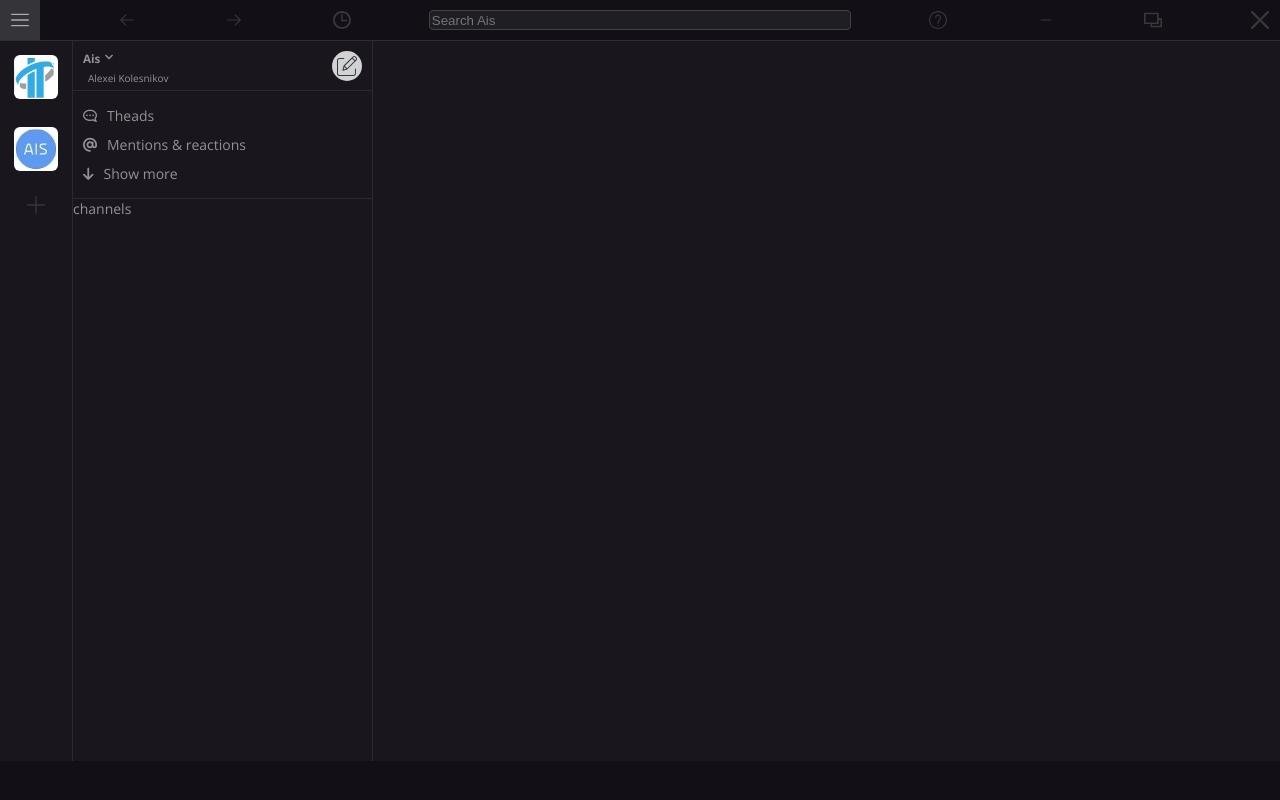
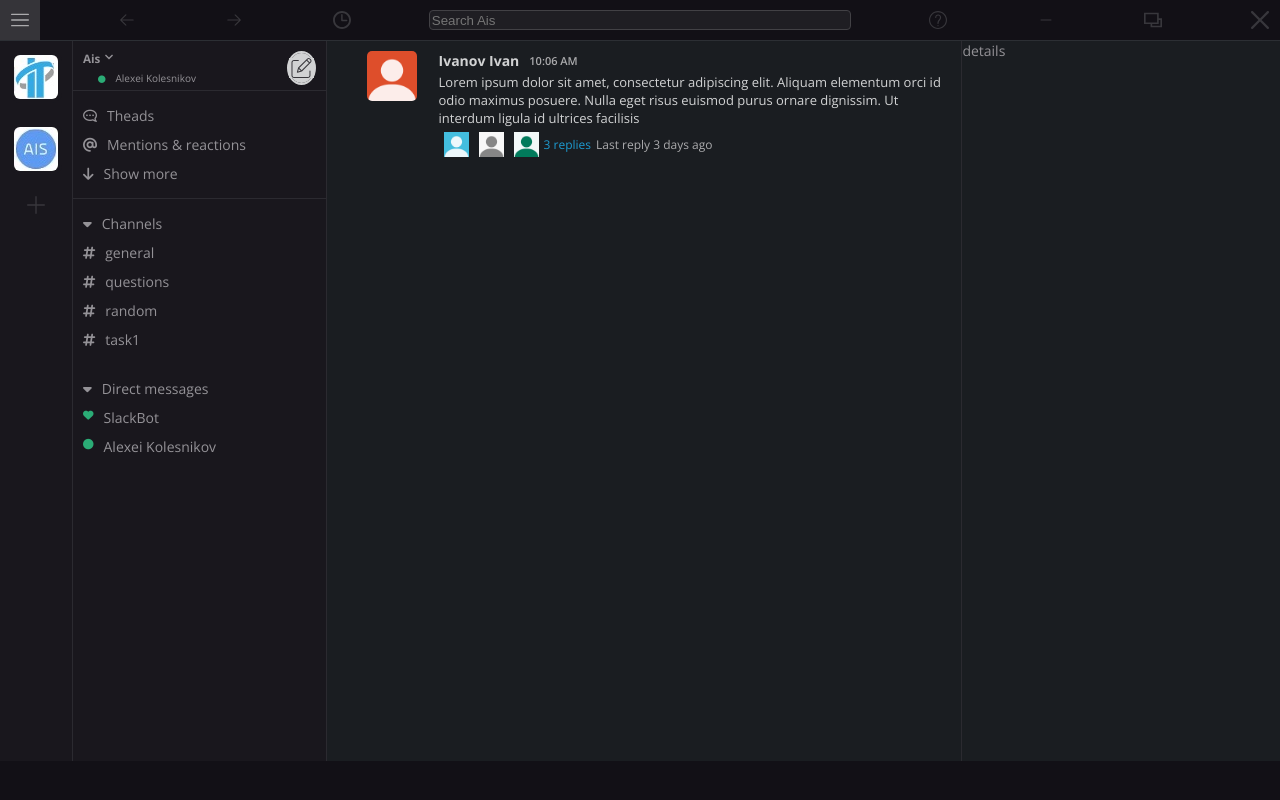
Before and after one commit to AleshaKolesnikov/messengerUI, a plain HTML site: page index.html in a window 1280 px wide. Drawn offline with nearby package versions, Linux system fonts and the light colour scheme.

Commit message:
chat_window modified

```diff
--- a/index.html
+++ b/index.html
@@ -136,6 +136,7 @@
 <!-- Main -->
 <div class="main__container">
     <div class="main__nav__container">
+
         <div class="main__nav__chat_menu">
             <div class="chat__picture">
                 <img src="assets/img/itacadem.jpg" alt="">
@@ -159,13 +160,95 @@
                         </svg>
                     </span>
                 </h5>
-                <p class="font__mini">Alexei Kolesnikov</p>
-                <a class="rounded_bg" href="#">
+                <p class="font__mini"><i style="color:#2bac76; font-size: 75%;" class="fas fa-circle"></i>Alexei Kolesnikov</p>
+                <a onfocus="this.blur()" class="rounded_bg" href="#">
                     <svg class="big__icon">
                         <use xlink:href="#new_message"></use>
                     </svg>
                 </a>
             </div><!-- /.user__information-->
+            <div class="frequently__search">
+                <a href="#">
+                    <i class="far fa-comment-dots fa-flip-horizontal"></i>Theads
+                </a>
+                <a href="#">
+                    <i class="fas fa-at"></i>Mentions & reactions
+                </a>
+                <a onfocus="this.blur()" class="expand" href="#">
+                    <i class="fas fa-arrow-down"></i>Show more
+                </a>
+            </div><!-- /.frequently__search -->
+            <div class="nav__channels">
+                <a onfocus="this.blur()" class="expand" href="#">
+                    <i class="fas fa-caret-down"></i>Channels
+                </a>
+                <a href="#">
+                    <i class="fas fa-hashtag"></i>general
+                </a>
+                <a href="#">
+                    <i class="fas fa-hashtag"></i>questions
+                </a>
+                <a href="#">
+                    <i class="fas fa-hashtag"></i>random
+                </a>
+                <a href="#">
+                    <i class="fas fa-hashtag"></i>task1
+                </a>
+            </div> <!--/.nav__channels-->
+            <div class="nav__direct">
+                <a onfocus="this.blur()" class="expand" href="#">
+                    <i class="fas fa-caret-down"></i>Direct messages
+                </a>
+                <a href="#">
+                    <i style="color:#2bac76; font-size: 75%;" class="fas fa-heart"></i>SlackBot
+                </a>
+                <a href="#">
+                    <i style="color:#2bac76; font-size: 75%;" class="fas fa-circle"></i>Alexei Kolesnikov
+                </a>
+            </div> <!--/.nav__direct-->
+        </div><!-- /.main__nav__navigation -->
+
+
+
+
+
+
+
+
+
+
+
+
+        <div class="main__chat__window">
+
+            <div class="message__container">
+                <div class="avatar__container">
+                    <a href="#"><img class="avatar__photo" src="assets/img/avatar-1.jpg" alt=""></a>
+                </div>
+                <div class="content__contaner">
+                    <div class="name">Ivanov Ivan</div>
+                    <div class="time">10:06 AM</div>
+                    <p class="message">
+                        Lorem ipsum dolor sit amet, consectetur adipiscing elit. Aliquam elementum orci id odio maximus posuere. Nulla eget risus euismod purus ornare dignissim. Ut interdum ligula id ultrices facilisis
+                    </p>
+                    <div class="message__option">
+                        <a class="option" href="#"><img class="avatar__photo avatar__photo--opt" src="assets/img/avatar-2.jpg" alt=""></a>
+                        <a class="option" href="#"><img class="avatar__photo avatar__photo--opt" src="assets/img/avatar-3.jpg" alt=""></a>
+                        <a class="option" href="#"><img class="avatar__photo avatar__photo--opt" src="assets/img/avatar-4.jpg" alt=""></a>
+                        <a class="replies" href="#">3 replies</a>
+                        <div class="last__reply">
+                            Last reply 3 days ago
+                        </div>
+                    </div>
+                </div>
+            </div>
+
+
+
+
+
+
+        </div> <!--/.main__chat__window-->
 
 
 
@@ -180,19 +263,14 @@
 
 
 
-            <div class="frequently__search">
-                <a href="#">
-                    <i class="far fa-comment-dots fa-flip-horizontal"></i>Theads
-                </a>
-                <a href="#">
-                    <i class="fas fa-at"></i>Mentions & reactions
-                </a>
-                <a a onfocus="this.blur()" class="show_more" href="#">
-                    <i class="fas fa-arrow-down"></i>Show more
-                </a>
-            </div><!-- /.frequently__search -->
-            <div class="chats">channels</div>
-        </div><!-- /.main__nav__navigation -->
+
+
+
+
+
+        <div class="details">
+            details
+        </div>
     </div><!-- /.nav__container -->
 </div><!-- /.main__container -->
 
--- a/styles/styles.css
+++ b/styles/styles.css
@@ -9,17 +9,17 @@ body{
 *, :before, :after{
     box-sizing: border-box;
 }
-p, h5{
+a, p, h5{
     margin: 0;
     padding: 0;
 }
-
 /* Fonts
 ========================== */
 .font__mini{
     padding: 5px;
     font-size: 10px;
 }
+
 
 /* Container
 ========================== */
@@ -78,39 +78,20 @@ border-bottom: 1px solid #2c2f34;
     }
 
 .rounded_bg{
-    /* display: flex;
-    border: 5px solid #d1d2d3;
-    box-shadow: 0 0 0px 5px #d1d2d3 inset;
-    border-radius: 50%;
+
     position: absolute;
     right: 10px;
     top: 10px;
-    bottom: 10px; */
-    display: block;
-    width: 30px;
-    height: 30px;
+    z-index: 1;
+    border: 2px solid #d1d2d3;
+    box-shadow: 0 0 0px 5px #d1d2d3 inset;
     border-radius: 50%;
-    line-height: 40px;
-    text-align: center;
-    background: #d1d2d3;
-    overflow: hidden;
-    position: absolute;
-    right: 10px;
-    top: 10px;
-    /* bottom: 10px; */
 }
 
 .big__icon{
-    /* background-color: #d1d2d3;
-    fill: #38373c;
-    width: 20px;
-    height: 20px;
-    display: inline-flex;
-    justify-content: center;
-    align-items: center; */
     background-color: #d1d2d3;
     fill: #38373c;
-    width: 20px;
+    width: 25px;
     height: 20px;
     }
 
@@ -147,7 +128,7 @@ input[type=search]:focus{
     height: 90vh;
 }
 
-/* Navigation
+/* main__nav
 ========================== */
 .main__nav__container{
     display: flex;
@@ -155,14 +136,14 @@ input[type=search]:focus{
     flex: 1;
 }
 
-/* Chat choiser
+/* __chat_menu
 ========================== */
 .main__nav__chat_menu{
     align-items: center;
     display: flex;
     flex-direction: column;
     border-right: 1px solid #2b2a30;
-    flex: 0 0 50px;
+    flex: 1 1 5%;
 }
 .chat__picture{
     display: flex;
@@ -171,8 +152,6 @@ input[type=search]:focus{
     padding: 10px;
 }
 
-/* IMG
-========================== */
 .chat__picture  img{
     border: 4px solid #19171d;
     border-radius: 10px;
@@ -185,14 +164,44 @@ input[type=search]:focus{
     box-shadow: 0 0 0px 4px #d1d2d3;
 }
 
-/* Navigation__Menu
+/* __navigation
 ========================== */
 .main__nav__navigation{
-    flex: 0 0 300px;
+    flex: 6 1 20%;
     border-right: 1px solid #2b2a30;
     flex-direction: column;
 
 }
+.main__nav__navigation a{
+    display: flex;
+    text-decoration: none;
+    color: inherit;
+    padding-top: 5px;
+    padding-bottom: 5px;
+}
+.main__nav__navigation i{
+    margin: 0px 10px;
+    margin-top: 3px;
+}
+.main__nav__navigation a:hover{
+    background-color: #27242c;
+    color: #919193;
+}
+.main__nav__navigation .expand:hover{
+    background-color: inherit;
+    color: #d1d2d3;
+}
+.main__nav__navigation a:focus{
+    background-color: #1164a3;
+    color: #ffffff;
+}
+.main__nav__navigation .expand:focus{
+    background-color: inherit;
+    color: #d1d2d3;
+}
+/* __navigation INNER
+========================== */
+
 .user__information{
     padding: 10px;
     height: 50px;
@@ -202,42 +211,125 @@ input[type=search]:focus{
 .user__information:hover{
    background-color: #27242c;
 }
-
-/* Frequently__search
-========================== */
 .frequently__search{
    padding: 10px 0px;
    border-bottom: 1px solid #2b2a30;
 }
-
-.frequently__search a{
-    display: flex;
-    text-decoration: none;
-    color: inherit;
-    padding-top: 5px;
-    padding-bottom: 5px;
-}
-.frequently__search i{
-    margin: 0px 10px;
-    margin-top: 3px;
+.nav__channels, .nav__direct{
+   padding: 10px 0px;
 }
 
-.frequently__search a:hover{
-    background-color: #27242c;
-    color: #919193;
+/* main__chat__window
+========================== */
+.main__chat__window{
+    overflow-y: auto;
+    background-color: #1a1d21;
+    flex: 12 1 50%;
+    border-right: 1px solid #2b2a30;
+    flex-direction: column;
 }
 
-.frequently__search a.show_more:hover{
-    background-color: inherit;
+.message__container{
+    display: flex;
+    flex-direction: row;
+    width: 100%;
+    height: auto;
+    padding: 10px;
+}
+.message__container:hover{
+    background-color: #222529;
+}
+/* message__avatar
+========================== */
+.avatar__container{
+    margin: 0px 10px 10px 30px;
+    width: 10%;
+    flex: 1 0 10%;
+}
+.avatar__photo{
+    display: inline-block;
+    width: 50px;
+    border-radius: 5px;
+}
+.avatar__photo--opt{
+    padding: 5px;
+    width: 35px;
+}
+/* message__content
+========================== */
+.content__contaner{
     color: #d1d2d3;
+    font-size: 13px;
+    flex: 2 1 90%;
+}
+.name{
+    height: 20px;
+    margin-right: 10px;
+    color: #d1d2d3;
+    width: max-content;
+    font-size: 14px;
+    font-weight: 700;
+    float: left;
+}
+.name:hover, .time:hover{
+    text-decoration: underline;
+    cursor: pointer;
+}
+.time{
+    display: inline-block;
+    height: 20px;
+    font-size: 11px;
+    color: #ababad;
+    font-weight: 600;
+}
+.message{
+    clear: both;
+    color: #d1d2d3;
+    font-size: 13px;
 }
 
-.frequently__search a:focus{
-    background-color: #1164a3;
-    color: #ffffff;
+.message__option{
+    display: flex;
+    align-items: center;
+}
+.message__option:hover{
+    box-shadow: 0 0 0 1px #303236;
+    border-radius: 5px;
+    background-color: #1a1d21;
+}
+.option{
+    display: flex;
 }
 
-.frequently__search a.show_more:focus{
-    background-color: inherit;
-    color: #d1d2d3;
+.replies{
+    display: flex;
+    color: #1d9bd1;
+    text-decoration: none;
+    font-size: 12px;
+    align-items: center;
 }
+.replies:hover{
+    text-decoration: underline;
+}
+.last__reply{
+    margin-left: 5px;
+    font-size: 12px;
+    color: #ababad;
+}
+
+
+
+
+
+
+
+
+
+
+/* details
+========================== */
+.details{
+    background-color: #1a1d21;
+    flex: 6 1 25%;
+    flex-direction: column;
+}
```
Also changed, not shown: assets/img/avatar-1.jpg (added), assets/img/avatar-2.jpg (added), assets/img/avatar-3.jpg (added), assets/img/avatar-4.jpg (added).
